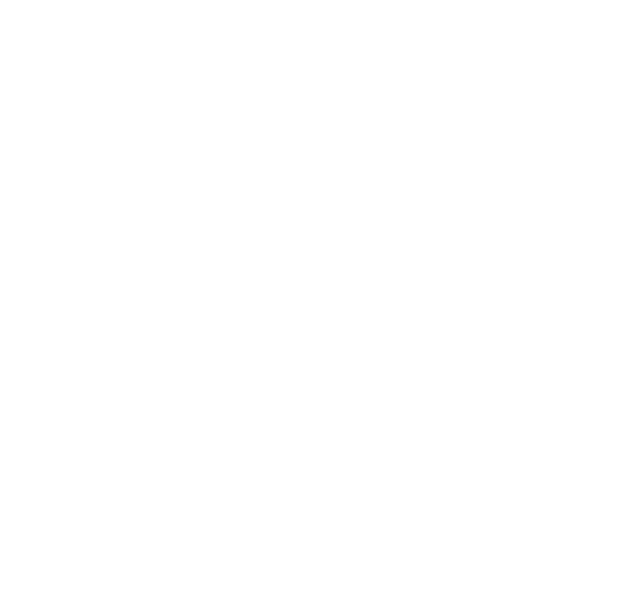
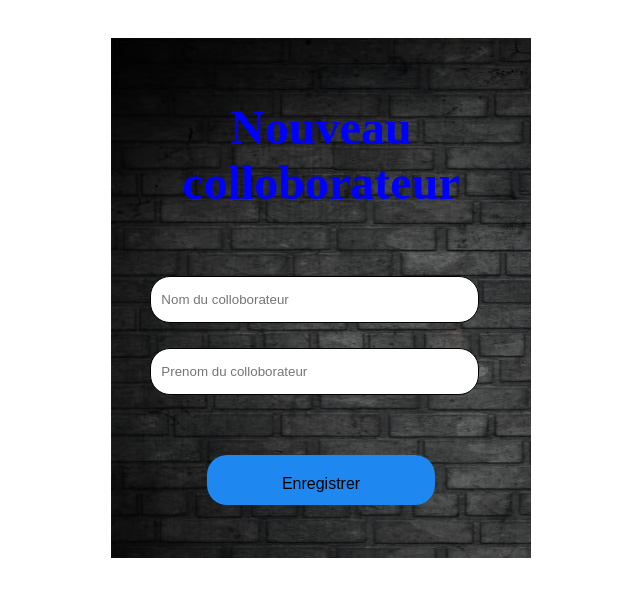
Before and after one commit to MarcDeveloppeur/gestionnaire_de_personnel-, a React (Create React App) app in the folder frontend/: page /add in a window 1280 px wide. Shown: the top 596 px of the page, without its empty margins (319-959 px from the left). Built offline with nearby package versions, Linux system fonts and the light colour scheme.

Commit message:
Création de la page d'enregistrement de colleborateur

```diff
--- a/frontend/src/App.js
+++ b/frontend/src/App.js
@@ -4,6 +4,8 @@
 import RegisterPage from './Pages/RegisterPage';
 import HomePage from './Pages/HomePage';
 import PageNotFound from './Pages/PageNotFound';
+import AddColloborateur from './Pages/addColloborateur';
+import CollobList from './Pages/collobList';
 
 function App() {
   return (
@@ -12,6 +14,8 @@
             <Route exact path="/" component={ConnectPage}/>
             <Route path="/Register" component={RegisterPage}/>
             <Route path="/Home" component={HomePage}/>
+            <Route path="/add" component={AddColloborateur}/>
+            <Route path="/List" component={CollobList}/>
             <Route component={PageNotFound}/>
          </Router>
     </div>
--- /dev/null
+++ b/frontend/src/Pages/PageStyles/addColloborateurCss.css
@@ -0,0 +1,7 @@
+.inputAddBlock{
+  display: flex;
+  flex-direction: column;
+  justify-content: space-around;
+  width:90%;
+  height: 50%;
+}
--- /dev/null
+++ b/frontend/src/Pages/addColloborateur.js
@@ -0,0 +1,72 @@
+import React,{useState} from 'react';
+import {Link,useHistory} from 'react-router-dom';
+import './PageStyles/globalCss.css';
+import './PageStyles/RegisterPageCss.css';
+import './PageStyles/addColloborateurCss.css';
+
+function AddCollaborateur() {
+
+  const [name,setName]=useState('');
+  const [firstname,setFirstname]=useState('');
+  const [message,setMessage]=useState('');
+  const history =useHistory();
+
+  const handleError=(type)=>{
+
+      const nom_element= document.querySelector("#nom");
+      const prenom_element= document.querySelector("#prenom");
+
+      //nom et prenom vide
+       if(type==="name_umpty"){
+         nom_element.classList.add('error');
+       }
+       if(type==="first_umpty"){
+         prenom_element.classList.add('error');
+       }
+  }
+
+  //La fonction pour connecter l'utilisateur
+  const connecter=(e)=>{
+    e.preventDefault();
+    const message_element=document.querySelector('.message');
+
+    //contrôler les informations saisies dans la formulaire
+    //verifier si les champs identifiants et mot de passe et le mot de passe est superieur à 6 caractères
+    if(name && firstname ){
+        setMessage('Enregistrement effectué');
+        message_element.style.backgroundColor="blue";
+    }else{
+       if(!name){
+         setMessage("Tous les champs sont obligatoires");
+         message_element.style.display="block";
+         handleError("name_umpty");
+       }
+       if(!firstname){
+         setMessage("Tous les champs sont obligatoires");
+         message_element.style.display="block";
+         handleError("first_umpty");
+       }
+    }
+
+  }
+
+  return (
+    <div className="Container">
+       <div className="RegisterForm">
+           <h1 className="RegisterformTitle">Nouveau colloborateur</h1>
+           <form onSubmit={connecter}>
+               <div className="inputAddBlock">
+                  <input id="nom" type="text" value={name} onChange={(e)=>setName(e.target.value)} className="textInput" placeholder="Nom du colloborateur"/>
+                  <input id="prenom" type="text" value={firstname} onChange={(e)=>setFirstname(e.target.value)} className="textInput" placeholder="Prenom du colloborateur"/>
+               </div>
+               <input type="submit" className="btn-enregistrer" value="Enregistrer"/>
+           </form>
+           <div className="message">
+             {message}
+           </div>
+       </div>
+    </div>
+  );
+}
+
+export default AddCollaborateur;
```
Also changed, not shown: frontend/src/Pages/collobList.js (added).
